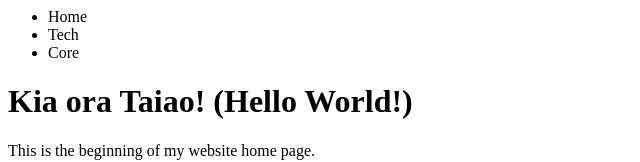
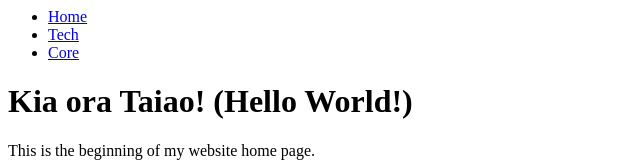
Before and after one commit to manasa-yana/manasa-yana.github.io, a plain HTML site: page index.html in a window 1280 px wide. Shown: the top 162 px of the page, without its empty margins (0-640 px from the left). Drawn offline with Linux system fonts and the light colour scheme.

Commit message:
add dead links

```diff
--- a/index.html
+++ b/index.html
@@ -7,9 +7,9 @@
     <header>
       <div>
         <ul>
-          <li><a h ref="#">Home</a></li>
-          <li><a h ref="#">Tech</a></li>
-          <li><a h ref="#">Core</a></li>
+          <li><a href="#">Home</a></li>
+          <li><a href="#">Tech</a></li>
+          <li><a href="#">Core</a></li>
         </ul>
       </div>
     </header>
```
